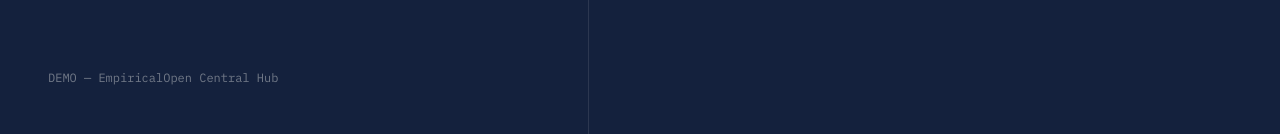
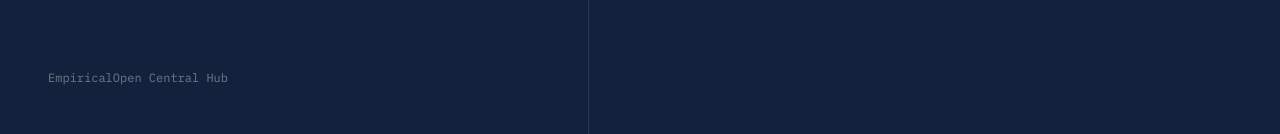
Before and after one commit to JOKEh1/Empirical-Open, a Next.js app: page /login in a window 1280 px wide. Shown: the part 666-800 px from the top of the page. Built offline with nearby package versions, Linux system fonts and the light colour scheme.

Commit message:
fix: update demo label to EmpiricalOpen Central Hub

```diff
--- a/components/auth/auth-shell.tsx
+++ b/components/auth/auth-shell.tsx
@@ -71,7 +71,7 @@ export function AuthShell({
         </div>
 
         <p className="relative font-mono text-xs text-paper-raised/40">
-          DEMO — EmpiricalOpen Central Hub
+          EmpiricalOpen Central Hub
         </p>
       </section>
 
```
